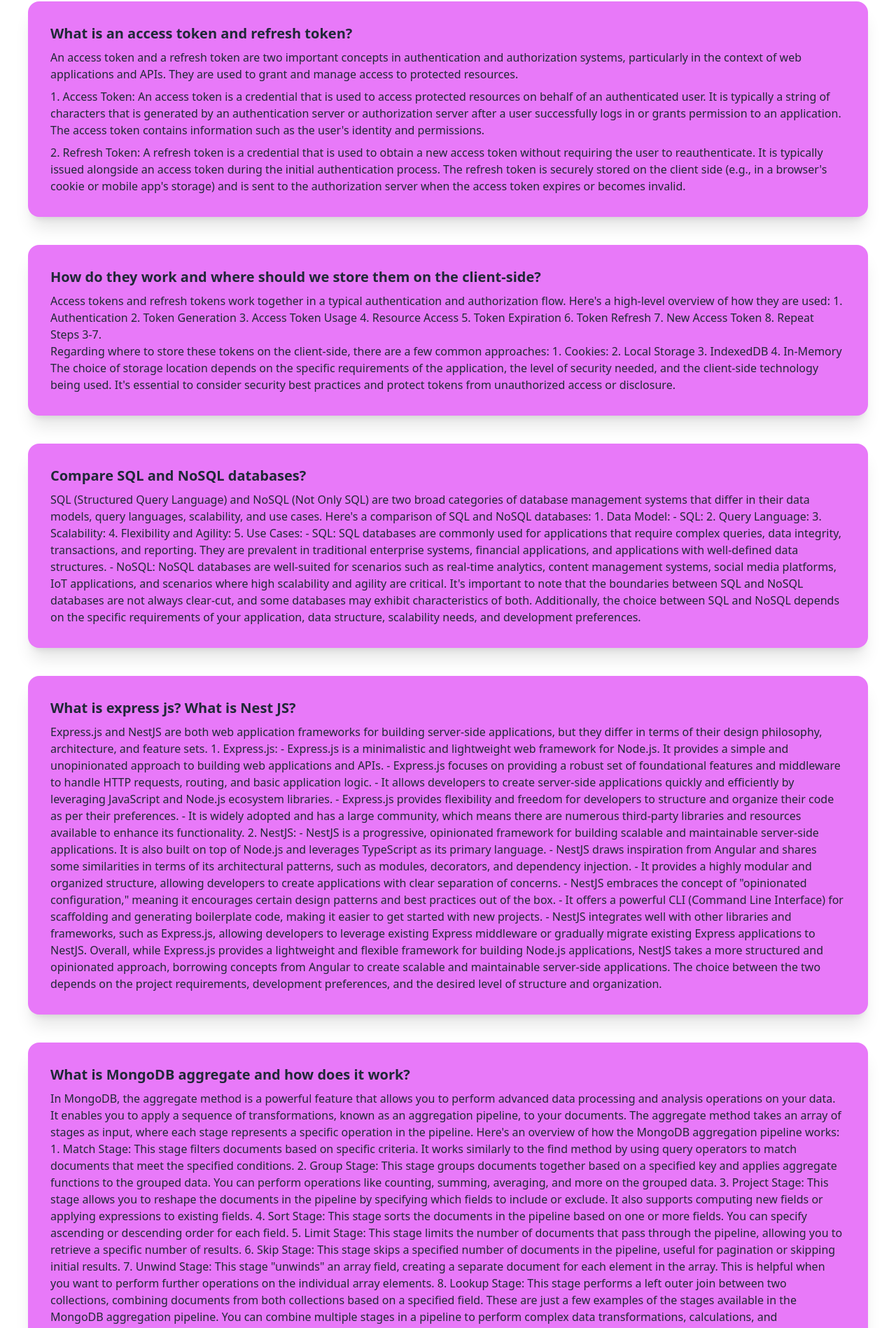
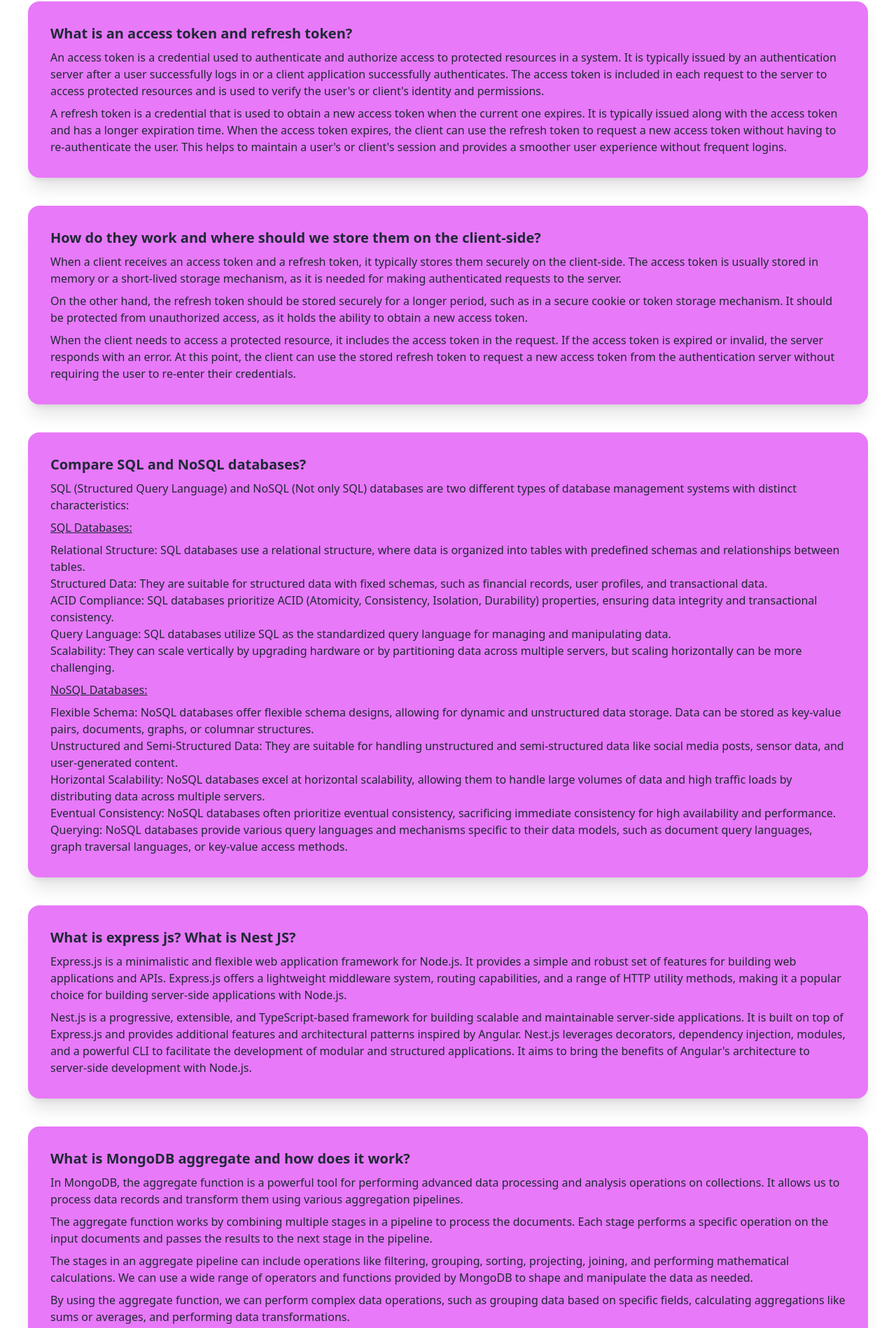
Before and after one commit to wd-ayesha/enlighten-play-client, a React (Vite) app: page /blogs in a window 1280 px wide. Shown: the part 237-2135 px from the top of the page at 70% size. Built offline with nearby package versions, Linux system fonts and the light colour scheme; no server answers.

Commit message:
blogs page added

```diff
--- a/src/Routes/Routes.jsx
+++ b/src/Routes/Routes.jsx
@@ -60,7 +60,8 @@
           <PrivateRoute>
            <ToyDetails></ToyDetails>
           </PrivateRoute>
-          )
+          ),
+          loader: ({params}) => fetch(`http://localhost:5000/allToys/${params.id}`)
         },
       ]
     },
--- a/src/pages/Blogs/Blogs.jsx
+++ b/src/pages/Blogs/Blogs.jsx
@@ -1,7 +1,9 @@
 const Blogs = () => {
   return (
     <div className="py-10 mx-10">
-      <h2 className="text-center text-purple-950 text-4xl mb-14">Questions & Answers </h2>
+      <h2 className="text-center text-purple-950 text-4xl mb-14">
+        Questions & Answers
+      </h2>
       {/* 1st QA */}
       <div className="card mx-10 bg-fuchsia-400 mx-auto bg-base-100 shadow-xl mb-10">
         <div className="card-body">
@@ -9,28 +11,22 @@
             What is an access token and refresh token?
           </h2>
           <p>
-            An access token and a refresh token are two important concepts in
-            authentication and authorization systems, particularly in the
-            context of web applications and APIs. They are used to grant and
-            manage access to protected resources.
-          </p>
-          <p>
-            1. Access Token: An access token is a credential that is used to
-            access protected resources on behalf of an authenticated user. It is
-            typically a string of characters that is generated by an
-            authentication server or authorization server after a user
-            successfully logs in or grants permission to an application. The
-            access token contains information such as the user's identity and
+            An access token is a credential used to authenticate and authorize
+            access to protected resources in a system. It is typically issued by
+            an authentication server after a user successfully logs in or a
+            client application successfully authenticates. The access token is
+            included in each request to the server to access protected resources
+            and is used to verify the user's or client's identity and
             permissions.
           </p>
           <p>
-            2. Refresh Token: A refresh token is a credential that is used to
-            obtain a new access token without requiring the user to
-            reauthenticate. It is typically issued alongside an access token
-            during the initial authentication process. The refresh token is
-            securely stored on the client side (e.g., in a browser's cookie or
-            mobile app's storage) and is sent to the authorization server when
-            the access token expires or becomes invalid.
+            A refresh token is a credential that is used to obtain a new access
+            token when the current one expires. It is typically issued along
+            with the access token and has a longer expiration time. When the
+            access token expires, the client can use the refresh token to
+            request a new access token without having to re-authenticate the
+            user. This helps to maintain a user's or client's session and
+            provides a smoother user experience without frequent logins.
           </p>
         </div>
       </div>
@@ -41,19 +37,24 @@
             How do they work and where should we store them on the client-side?
           </h2>
           <p>
-            Access tokens and refresh tokens work together in a typical
-            authentication and authorization flow. Here's a high-level overview
-            of how they are used: 1. Authentication 2. Token Generation 3.
-            Access Token Usage 4. Resource Access 5. Token Expiration 6. Token
-            Refresh 7. New Access Token 8. Repeat Steps 3-7. <br />
-            Regarding where to
-            store these tokens on the client-side, there are a few common
-            approaches: 1. Cookies: 2. Local Storage 3. IndexedDB 4. In-Memory
-            The choice of storage location depends on the specific requirements
-            of the application, the level of security needed, and the
-            client-side technology being used. It's essential to consider
-            security best practices and protect tokens from unauthorized access
-            or disclosure.
+            When a client receives an access token and a refresh token, it
+            typically stores them securely on the client-side. The access token
+            is usually stored in memory or a short-lived storage mechanism, as
+            it is needed for making authenticated requests to the server.
+          </p>
+          <p>
+            On the other hand, the refresh token should be stored securely for a
+            longer period, such as in a secure cookie or token storage
+            mechanism. It should be protected from unauthorized access, as it
+            holds the ability to obtain a new access token.
+          </p>
+          <p>
+            When the client needs to access a protected resource, it includes
+            the access token in the request. If the access token is expired or
+            invalid, the server responds with an error. At this point, the
+            client can use the stored refresh token to request a new access
+            token from the authentication server without requiring the user to
+            re-enter their credentials.
           </p>
         </div>
       </div>
@@ -62,27 +63,66 @@
         <div className="card-body">
           <h2 className="card-title">Compare SQL and NoSQL databases?</h2>
           <p>
-            SQL (Structured Query Language) and NoSQL (Not Only SQL) are two
-            broad categories of database management systems that differ in their
-            data models, query languages, scalability, and use cases. Here's a
-            comparison of SQL and NoSQL databases: 1. Data Model: - SQL:  2. Query Language:  3. Scalability:
-            4. Flexibility and Agility:  5. Use Cases: - SQL: SQL databases are commonly used for
-            applications that require complex queries, data integrity,
-            transactions, and reporting.
-
-            They are prevalent in traditional
-            enterprise systems, financial applications, and applications with
-            well-defined data structures.
-            - NoSQL: NoSQL databases are
-            well-suited for scenarios such as real-time analytics, content
-            management systems, social media platforms, IoT applications, and
-            scenarios where high scalability and agility are critical. It's
-            important to note that the boundaries between SQL and NoSQL
-            databases are not always clear-cut, and some databases may exhibit
-            characteristics of both. Additionally, the choice between SQL and
-            NoSQL depends on the specific requirements of your application, data
-            structure, scalability needs, and development preferences.
+            SQL (Structured Query Language) and NoSQL (Not only SQL) databases
+            are two different types of database management systems with distinct
+            characteristics:
           </p>
+          <u>SQL Databases:</u>
+          <ul>
+            <li>
+              Relational Structure: SQL databases use a relational structure,
+              where data is organized into tables with predefined schemas and
+              relationships between tables.
+            </li>
+            <li>
+              Structured Data: They are suitable for structured data with fixed
+              schemas, such as financial records, user profiles, and
+              transactional data.
+            </li>
+            <li>
+              ACID Compliance: SQL databases prioritize ACID (Atomicity,
+              Consistency, Isolation, Durability) properties, ensuring data
+              integrity and transactional consistency.
+            </li>
+            <li>
+              Query Language: SQL databases utilize SQL as the standardized
+              query language for managing and manipulating data.
+            </li>
+            <li>
+              Scalability: They can scale vertically by upgrading hardware or by
+              partitioning data across multiple servers, but scaling
+              horizontally can be more challenging.
+            </li>
+          </ul>
+          <u>NoSQL Databases:</u>
+          <ul>
+            <li>
+              Flexible Schema: NoSQL databases offer flexible schema designs,
+              allowing for dynamic and unstructured data storage. Data can be
+              stored as key-value pairs, documents, graphs, or columnar
+              structures.
+            </li>
+            <li>
+              Unstructured and Semi-Structured Data: They are suitable for
+              handling unstructured and semi-structured data like social media
+              posts, sensor data, and user-generated content.
+            </li>
+            <li>
+              Horizontal Scalability: NoSQL databases excel at horizontal
+              scalability, allowing them to handle large volumes of data and
+              high traffic loads by distributing data across multiple servers.
+            </li>
+            <li>
+              Eventual Consistency: NoSQL databases often prioritize eventual
+              consistency, sacrificing immediate consistency for high
+              availability and performance.
+            </li>
+            <li>
+              Querying: NoSQL databases provide various query languages and
+              mechanisms specific to their data models, such as document query
+              languages, graph traversal languages, or key-value access methods.
+            </li>
+          </ul>
         </div>
       </div>
       {/* 4th QA */}
@@ -90,43 +130,22 @@
         <div className="card-body">
           <h2 className="card-title">What is express js? What is Nest JS?</h2>
           <p>
-            Express.js and NestJS are both web application frameworks for
-            building server-side applications, but they differ in terms of their
-            design philosophy, architecture, and feature sets. 1. Express.js: -
-            Express.js is a minimalistic and lightweight web framework for
-            Node.js. It provides a simple and unopinionated approach to building
-            web applications and APIs. - Express.js focuses on providing a
-            robust set of foundational features and middleware to handle HTTP
-            requests, routing, and basic application logic. - It allows
-            developers to create server-side applications quickly and
-            efficiently by leveraging JavaScript and Node.js ecosystem
-            libraries. - Express.js provides flexibility and freedom for
-            developers to structure and organize their code as per their
-            preferences. - It is widely adopted and has a large community, which
-            means there are numerous third-party libraries and resources
-            available to enhance its functionality. 2. NestJS: - NestJS is a
-            progressive, opinionated framework for building scalable and
-            maintainable server-side applications. It is also built on top of
-            Node.js and leverages TypeScript as its primary language. - NestJS
-            draws inspiration from Angular and shares some similarities in terms
-            of its architectural patterns, such as modules, decorators, and
-            dependency injection. - It provides a highly modular and organized
-            structure, allowing developers to create applications with clear
-            separation of concerns. - NestJS embraces the concept of
-            "opinionated configuration," meaning it encourages certain design
-            patterns and best practices out of the box. - It offers a powerful
-            CLI (Command Line Interface) for scaffolding and generating
-            boilerplate code, making it easier to get started with new projects.
-            - NestJS integrates well with other libraries and frameworks, such
-            as Express.js, allowing developers to leverage existing Express
-            middleware or gradually migrate existing Express applications to
-            NestJS. Overall, while Express.js provides a lightweight and
-            flexible framework for building Node.js applications, NestJS takes a
-            more structured and opinionated approach, borrowing concepts from
-            Angular to create scalable and maintainable server-side
-            applications. The choice between the two depends on the project
-            requirements, development preferences, and the desired level of
-            structure and organization.
+            Express.js is a minimalistic and flexible web application framework
+            for Node.js. It provides a simple and robust set of features for
+            building web applications and APIs. Express.js offers a lightweight
+            middleware system, routing capabilities, and a range of HTTP utility
+            methods, making it a popular choice for building server-side
+            applications with Node.js.
+          </p>
+          <p>
+            Nest.js is a progressive, extensible, and TypeScript-based framework
+            for building scalable and maintainable server-side applications. It
+            is built on top of Express.js and provides additional features and
+            architectural patterns inspired by Angular. Nest.js leverages
+            decorators, dependency injection, modules, and a powerful CLI to
+            facilitate the development of modular and structured applications.
+            It aims to bring the benefits of Angular's architecture to
+            server-side development with Node.js.
           </p>
         </div>
       </div>
@@ -137,46 +156,29 @@
             What is MongoDB aggregate and how does it work?
           </h2>
           <p>
-            In MongoDB, the aggregate method is a powerful feature that allows
-            you to perform advanced data processing and analysis operations on
-            your data. It enables you to apply a sequence of transformations,
-            known as an aggregation pipeline, to your documents. The aggregate
-            method takes an array of stages as input, where each stage
-            represents a specific operation in the pipeline. Here's an overview
-            of how the MongoDB aggregation pipeline works: 1. Match Stage: This
-            stage filters documents based on specific criteria. It works
-            similarly to the find method by using query operators to match
-            documents that meet the specified conditions. 2. Group Stage: This
-            stage groups documents together based on a specified key and applies
-            aggregate functions to the grouped data. You can perform operations
-            like counting, summing, averaging, and more on the grouped data. 3.
-            Project Stage: This stage allows you to reshape the documents in the
-            pipeline by specifying which fields to include or exclude. It also
-            supports computing new fields or applying expressions to existing
-            fields. 4. Sort Stage: This stage sorts the documents in the
-            pipeline based on one or more fields. You can specify ascending or
-            descending order for each field. 5. Limit Stage: This stage limits
-            the number of documents that pass through the pipeline, allowing you
-            to retrieve a specific number of results. 6. Skip Stage: This stage
-            skips a specified number of documents in the pipeline, useful for
-            pagination or skipping initial results. 7. Unwind Stage: This stage
-            "unwinds" an array field, creating a separate document for each
-            element in the array. This is helpful when you want to perform
-            further operations on the individual array elements. 8. Lookup
-            Stage: This stage performs a left outer join between two
-            collections, combining documents from both collections based on a
-            specified field. These are just a few examples of the stages
-            available in the MongoDB aggregation pipeline. You can combine
-            multiple stages in a pipeline to perform complex data
-            transformations, calculations, and aggregations. The resulting
-            output of the aggregate method is a cursor, which you can iterate
-            over to access the processed documents. The cursor provides the
-            aggregated results based on the defined stages in the pipeline.
-            MongoDB's aggregation framework provides a versatile and efficient
-            way to perform data manipulations and analysis within the database
-            itself, reducing the need for client-side processing. It is
-            particularly useful for scenarios where you need to aggregate,
-            group, and transform data before retrieving it.
+            In MongoDB, the aggregate function is a powerful tool for performing
+            advanced data processing and analysis operations on collections. It
+            allows us to process data records and transform them using various
+            aggregation pipelines.
+          </p>
+          <p>
+            The aggregate function works by combining multiple stages in a
+            pipeline to process the documents. Each stage performs a specific
+            operation on the input documents and passes the results to the next
+            stage in the pipeline.
+          </p>
+          <p>
+            The stages in an aggregate pipeline can include operations like
+            filtering, grouping, sorting, projecting, joining, and performing
+            mathematical calculations. We can use a wide range of operators and
+            functions provided by MongoDB to shape and manipulate the data as
+            needed.
+          </p>
+          <p>
+            By using the aggregate function, we can perform complex data
+            operations, such as grouping data based on specific fields,
+            calculating aggregations like sums or averages, and performing data
+            transformations.
           </p>
         </div>
       </div>
--- a/src/pages/Home/Shared/NavigationBar/NavigationBar.jsx
+++ b/src/pages/Home/Shared/NavigationBar/NavigationBar.jsx
@@ -4,7 +4,7 @@
 import { AuthContext } from "../../../../providers/AuthProvider";
 
 const NavigationBar = () => {
-  const { user, logOut } = useContext(AuthContext);
+  const { user, logOut} = useContext(AuthContext);
   console.log(user?.email);
 
   const handleLogOut = () => {
--- a/src/pages/Registration/Registration.jsx
+++ b/src/pages/Registration/Registration.jsx
@@ -23,6 +23,7 @@
         setSuccess("User Registered Successfully!");
         form.reset();
         setError("");
+        // updateUserProfile(user, name, photo)
       })
       .catch((error) => {
         console.log(error);
```
Also changed, not shown: src/pages/Home/Gallery/Gallery.jsx (+8 -8 lines), src/pages/ToyDetails/ToyDetails.jsx (+37 -17 lines), src/providers/AuthProvider.jsx (+8 -1 lines).
